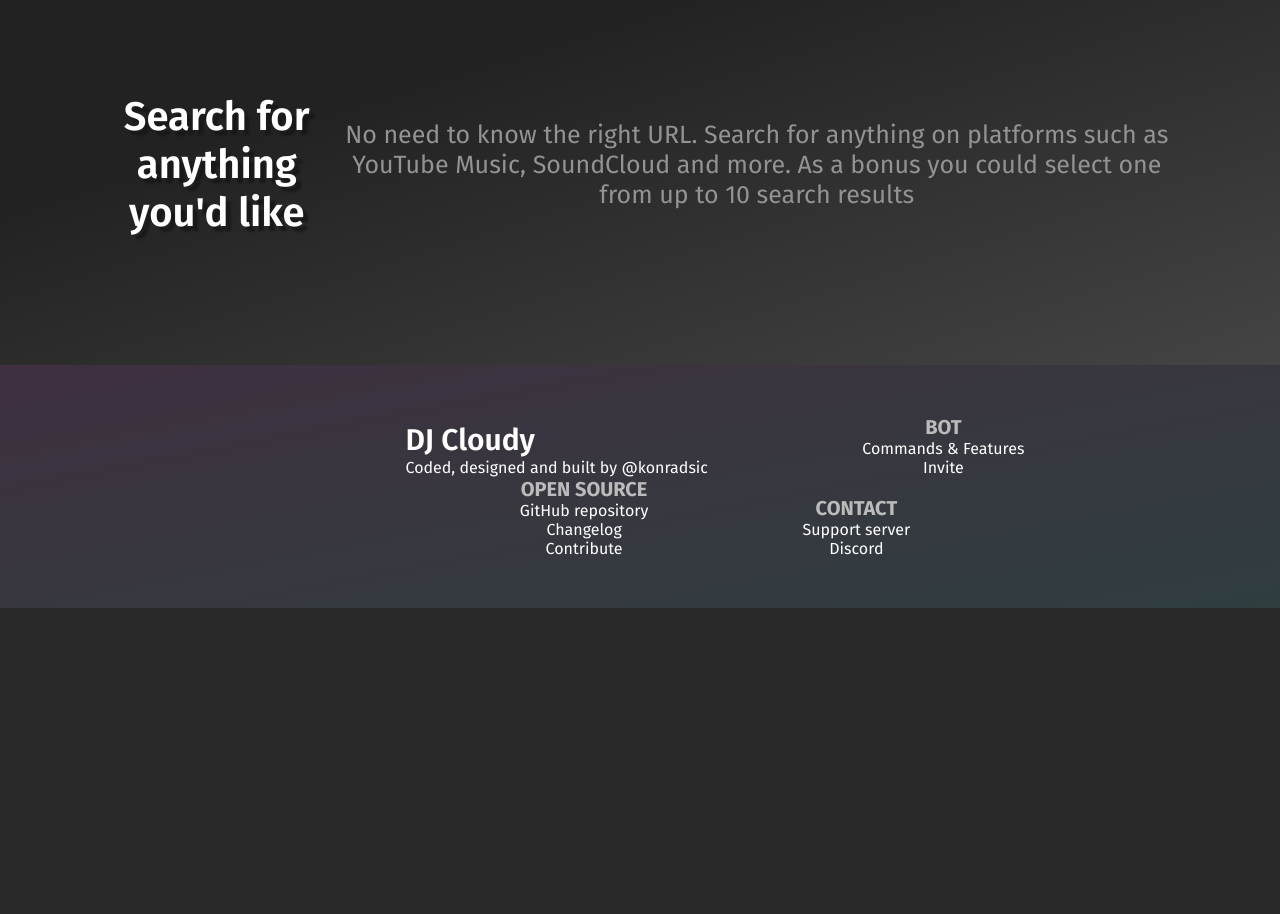
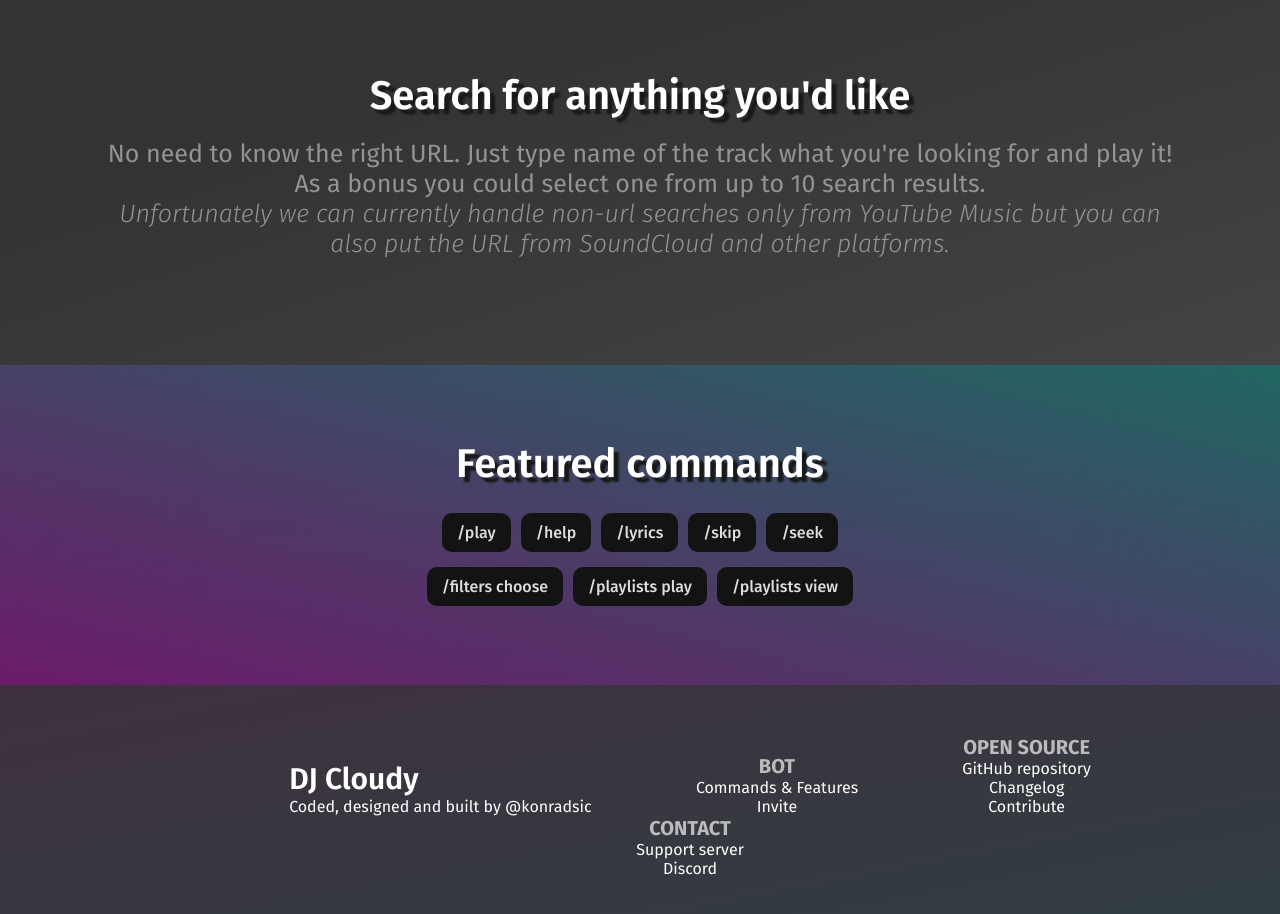
Before and after one commit to konradsic/dj-cloudy, a plain HTML site: page index.html in a window 1280 px wide. Shown: the part 820-1734 px from the top of the page. Before the commit the page ends 1428 px from the top, so only its background shows below. Drawn offline with Linux system fonts and the light colour scheme.

Commit message:
Webpage improvements, added featured commands

```diff
--- a/assets/style.css
+++ b/assets/style.css
@@ -57,7 +57,7 @@ footer {
 
 .footer-section {
     display: inline-block;
-    margin-left: 150px;
+    margin-left: 100px;
 }
 
 .footer-text {
@@ -73,7 +73,7 @@ footer {
 .hidden {
     opacity: 0;
     filter: blur(20px);
-    transform: translateX(-50vw);
+    transform: translateX(-30vw);
     transition: all 1s;
 }
 
@@ -174,6 +174,7 @@ ul.navbar-ul > a > span:hover {
     padding-top: 50px;
     font-weight: 20px;
     padding: 25px 100px;
+    flex-direction: column;
 }
 
 .big-text {
@@ -212,6 +213,40 @@ a {
     -webkit-filter: blur(10px);
 }
 
+.commands-box {
+    flex-direction: row;
+}
+
+.codeblock {
+    padding: 10px 15px;
+    background-color: #131313;
+    color: #DEDEDE;
+    font-weight: 500;
+    border-radius: 10px;
+    margin: 5px;
+}
+
+.codeblock:nth-child(2) {
+    transition-delay: 100ms;
+}
+
+
+.codeblock:nth-child(3) {
+    transition-delay: 250ms;
+}
+
+.codeblock:nth-child(4) {
+    transition-delay: 350ms;
+}
+
+.codeblock:nth-child(5) {
+    transition-delay: 400ms;
+}
+
+.codeblock:nth-child(6) {
+    transition-delay: 450ms;
+}
+
 .top-1 {
     z-index: 5;
 }
@@ -232,17 +267,21 @@ a {
 #first-child {
     background-color: #292929;
     height: 20vw;
-    flex-direction: column;
 }
 
 #second-child {
     background-color: #3A3A3A;
     height: 50vh;
-    flex-direction: column;
 }
 
 #third-child {
     height: 50vh;
     background-color: #343434;
-    background-image: linear-gradient(to bottom right, #222 30%, #444);
+    background-image: linear-gradient(to bottom right, #333 30%, #444);
 }
+
+#fourth-child {
+    height: 40vh;
+    background-image: linear-gradient(to top right, #FF00FA50, #10EEE250);
+    backdrop-filter: blur(100px);
+}
--- a/index.html
+++ b/index.html
@@ -42,9 +42,29 @@
 				<div class="big-text top-1 hidden" style="font-size: 40px;">Search for anything you'd like</div>
 				<br>
 				<span style="font-size: 25px; color:#939393;" class="hidden">No need to know the right URL.
-					Search for anything on platforms such as YouTube Music, SoundCloud and more.
-					As a bonus you could select one from up to 10 search results
+					Just type name of the track what you're looking for and play it!
+					As a bonus you could select one from up to 10 search results.
+					<br><i style="font-size: 25px; color:#939393;" class="hidden">Unfortunately we can currently handle non-url searches only from YouTube Music but you can also put the URL from SoundCloud and other platforms.</i>
 				</span>
+			</div>
+
+			<div class="container-child flex-mid" id="fourth-child">
+				<div class="big-text top-1 hidden" style="font-size: 40px;">
+					Featured commands
+				</div>
+
+				<div class="commands-box flex-mid" style="margin-top: 20px;">
+					<span class="codeblock hidden">/play</span>
+					<span class="codeblock hidden">/help</span>
+					<span class="codeblock hidden">/lyrics</span>
+					<span class="codeblock hidden">/skip</span>
+					<span class="codeblock hidden">/seek</span>
+				</div>
+				<div class="commands-box flex-mid" style="margin-top: 5px;">
+					<span class="codeblock hidden">/filters choose</span>
+					<span class="codeblock hidden">/playlists play</span>
+					<span class="codeblock hidden">/playlists view</span>
+				</div>
 			</div>
 		</section>
 
```
